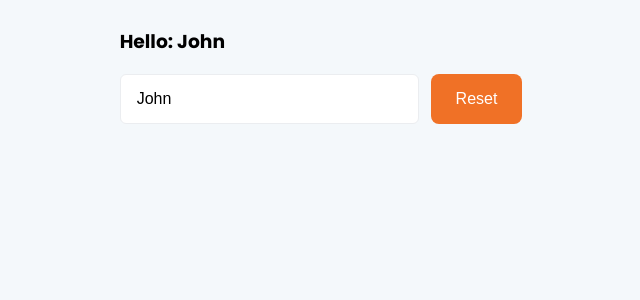
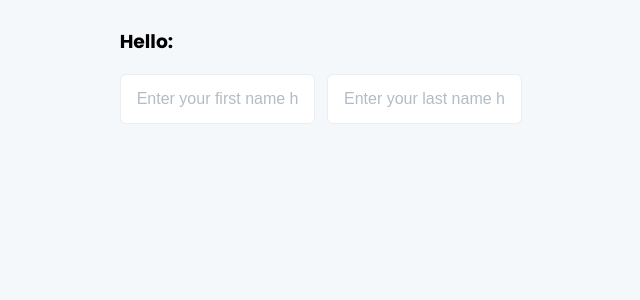
Before and after one commit to rizqyfahmi/hello-svelte, a Svelte app: page / in a window 1280 px wide. Shown: the top 300 px of the page, without its empty margins (319-959 px from the left). Built offline with nearby package versions, Linux system fonts and the light colour scheme.

Commit message:
Without Reactive Values

```diff
--- a/src/App.svelte
+++ b/src/App.svelte
@@ -1,20 +1,13 @@
 <script>
-    /*
-        Two way data binding:
-        We can only update the name by button and input text.
-    */
-    let name = "John";
-
-    const onReset = () => {
-        name = "John"
-    }
+    let firstname = "";
+    let lastname = "";
 </script>
 
 <main class="main">
 	<div class="content">
-        <h3 class="result">Hello: {name}</h3>
-        <input type="text" placeholder="Enter a value here" class="input" bind:value={name}/>
-        <button class="button" on:click={onReset}>Reset</button>
+        <h3 class="result">Hello: {firstname} {lastname}</h3>
+        <input type="text" placeholder="Enter your first name here..." class="input-firstname" bind:value={firstname}/>
+        <input type="text" placeholder="Enter your last name here..." class="input-lastname" bind:value={lastname}/>
     </div>
 </main>
 
@@ -35,35 +28,32 @@
         grid-column: 5/9;
     }
 
-    .input {
+    input {
         font-size: 16px;
         line-height: 24px;
         border: 1px solid #EBEDF0;
         padding: 12px 16px;
         border-radius: 6px;
-        grid-column: 5/8;
     }
 
-    .input::placeholder {
+    input::placeholder {
         color: #B3BCC5;
     }
 
-    .input:-ms-input-placeholder{
+    input:-ms-input-placeholder{
         color: #B3BCC5;
     }
 
-    .input::-ms-input-placeholder {
+    input::-ms-input-placeholder {
         color: #B3BCC5;
     }
 
-    .button {
-        color: #ffffff;
-        border: 0px;
-        font-size: 16px;
-        line-height: 24px;
-        background: #F07126;
-        padding: 12px 16px;
-        border-radius: 8px;
-        grid-column: 8/9;
+    .input-firstname {
+        grid-column: 5/7;
     }
+
+    .input-lastname {
+        grid-column: 7/9;
+    }
+
 </style>
```
